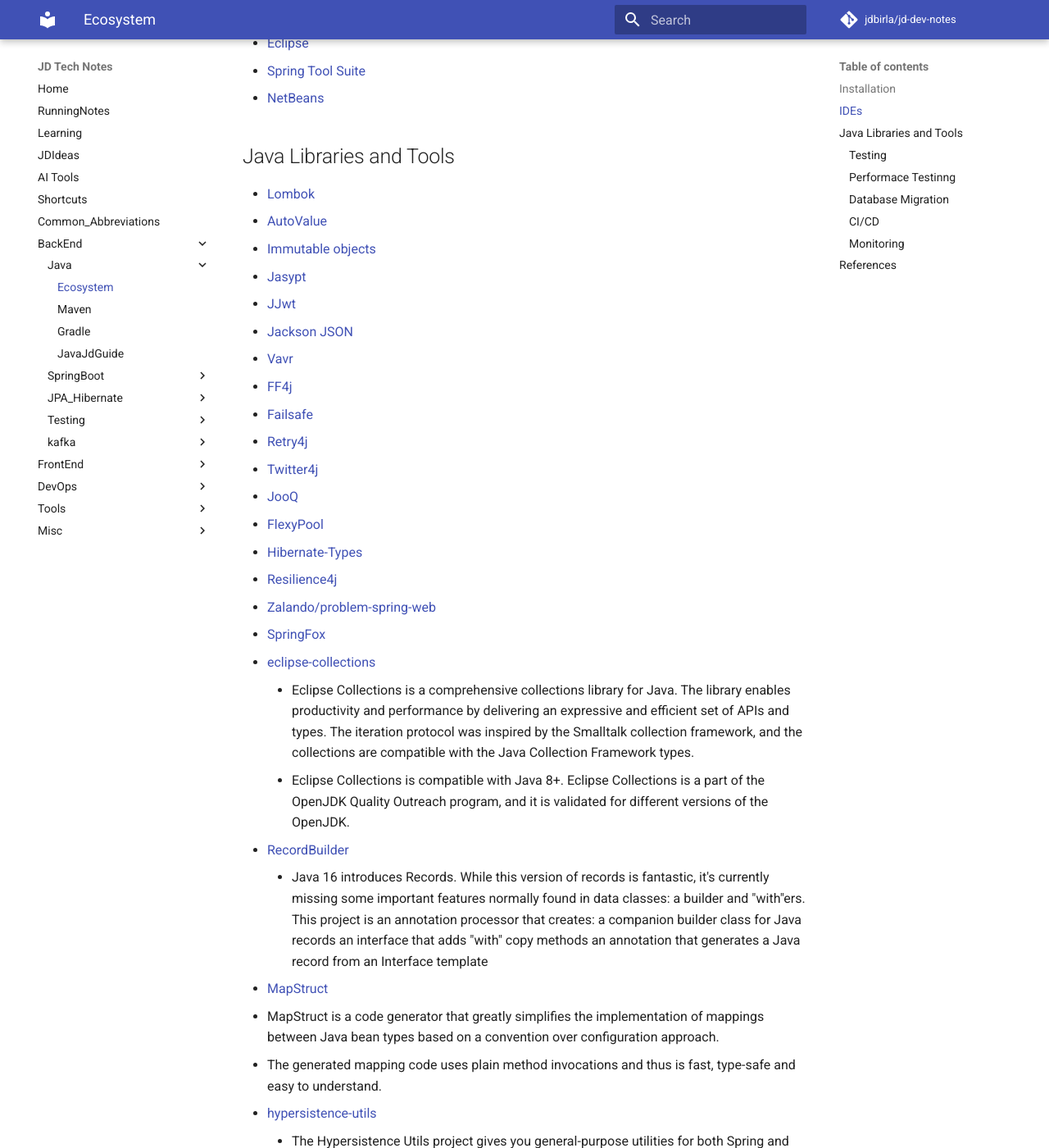
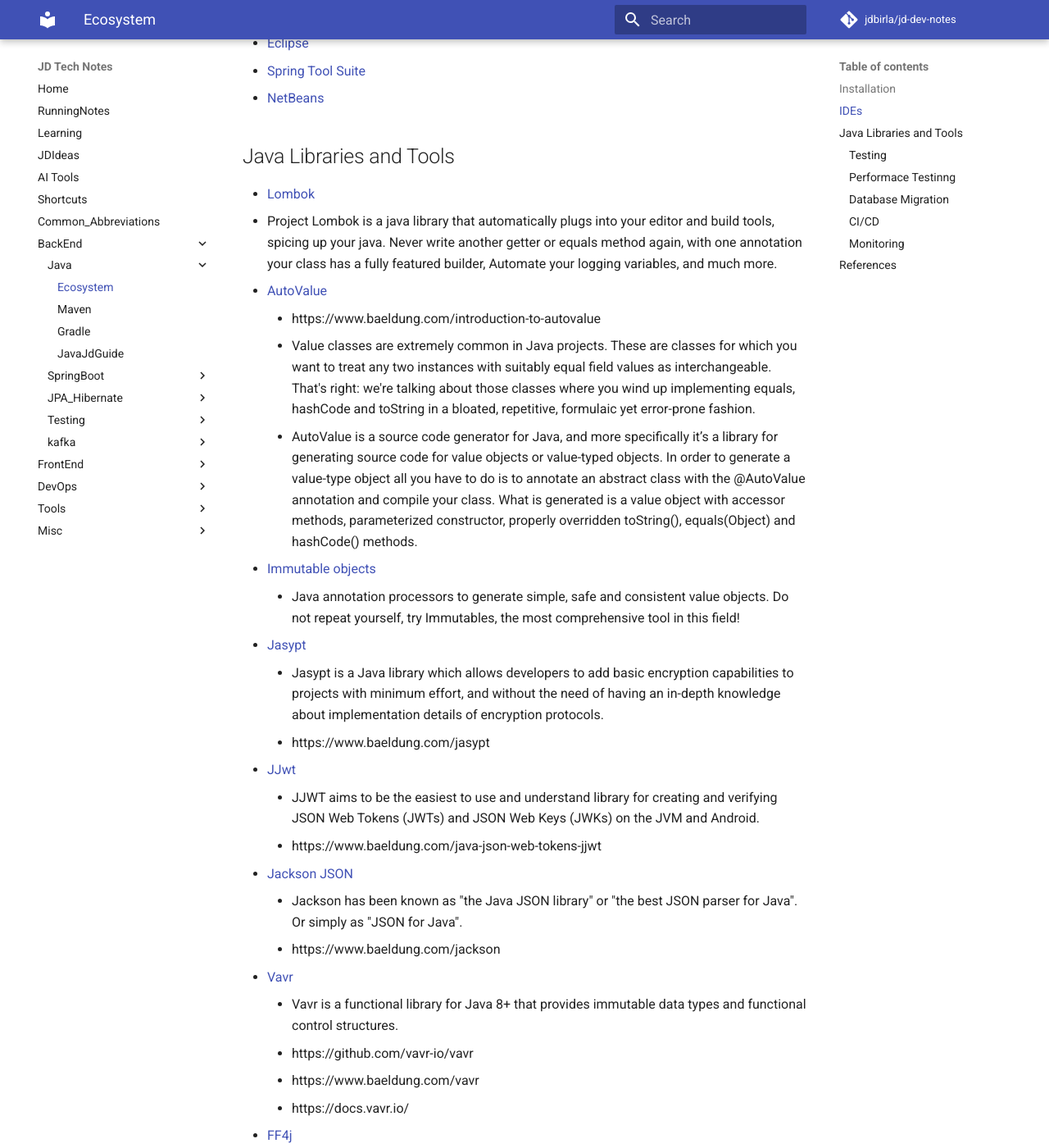
Before and after one commit to jdbirla/jd-dev-notes, an MkDocs documentation site: the page built from docs/java/ecosystem.md, in a window 1280 px wide and 1400 px high, scrolled down 692 px. Shown: the whole window at 82% size. Built offline with MkDocs 1.6.1 and Material for MkDocs 9.7.7, drawn with Linux system fonts in a browser that asks for light colours; comment, search, counter and statistics services are not loaded.

Commit message:
Update ecosystem.md

```diff
--- a/docs/java/ecosystem.md
+++ b/docs/java/ecosystem.md
@@ -21,12 +21,29 @@ $ sdk install java 11.0.2-open
 
 ## Java Libraries and Tools
 - [Lombok](https://projectlombok.org/)
+   - Project Lombok is a java library that automatically plugs into your editor and build tools, spicing up your java.
+Never write another getter or equals method again, with one annotation your class has a fully featured builder, Automate your logging variables, and much more.
 - [AutoValue](https://github.com/google/auto/blob/master/value/userguide/index.md)
+    - https://www.baeldung.com/introduction-to-autovalue
+    - Value classes are extremely common in Java projects. These are classes for which you want to treat any two instances with suitably equal field values as interchangeable. That's right: we're talking about those classes where you wind up implementing equals, hashCode and toString in a bloated, repetitive, formulaic yet error-prone fashion.
+    - AutoValue is a source code generator for Java, and more specifically it’s a library for generating source code for value objects or value-typed objects.
+In order to generate a value-type object all you have to do is to annotate an abstract class with the @AutoValue annotation and compile your class. What is generated is a value object with accessor methods, parameterized constructor, properly overridden toString(), equals(Object) and hashCode() methods.
 - [Immutable objects](https://immutables.github.io/immutable.html)
+    - Java annotation processors to generate simple, safe and consistent value objects. Do not repeat yourself, try Immutables, the most comprehensive tool in this field!
 - [Jasypt](http://www.jasypt.org/)
+    - Jasypt is a Java library which allows developers to add basic encryption capabilities to projects with minimum effort, and without the need of having an in-depth knowledge about implementation details of encryption protocols.
+    - https://www.baeldung.com/jasypt
 - [JJwt](https://github.com/jwtk/jjwt)
+    - JJWT aims to be the easiest to use and understand library for creating and verifying JSON Web Tokens (JWTs) and JSON Web Keys (JWKs) on the JVM and Android.
+    - https://www.baeldung.com/java-json-web-tokens-jjwt
 - [Jackson JSON](https://github.com/FasterXML/jackson)
+    - Jackson has been known as "the Java JSON library" or "the best JSON parser for Java". Or simply as "JSON for Java".
+    - https://www.baeldung.com/jackson
 - [Vavr](http://www.vavr.io/)
+    - Vavr is a functional library for Java 8+ that provides immutable data types and functional control structures.
+    - https://github.com/vavr-io/vavr
+    - https://www.baeldung.com/vavr
+    - https://docs.vavr.io/
 - [FF4j](https://ff4j.github.io/)
 - [Failsafe](https://github.com/jhalterman/failsafe)
 - [Retry4j](https://github.com/elennick/retry4j)
```
